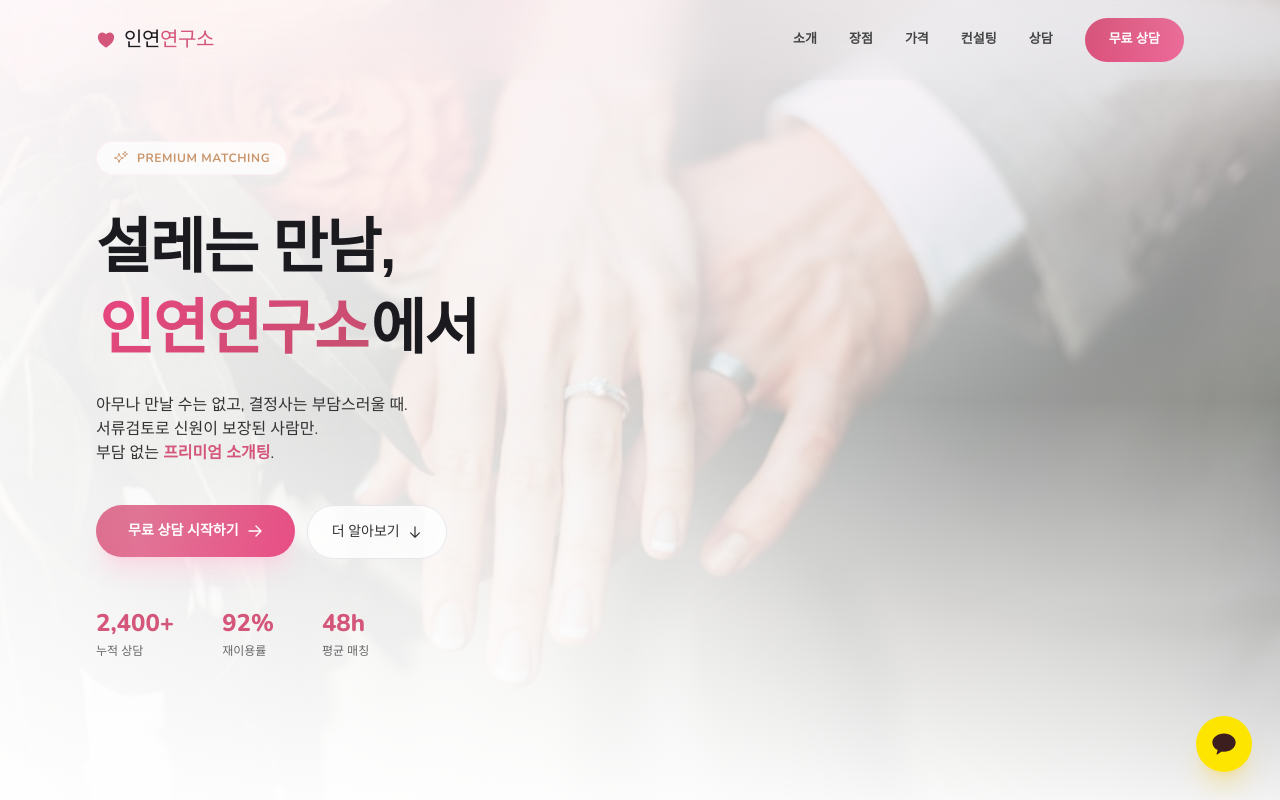
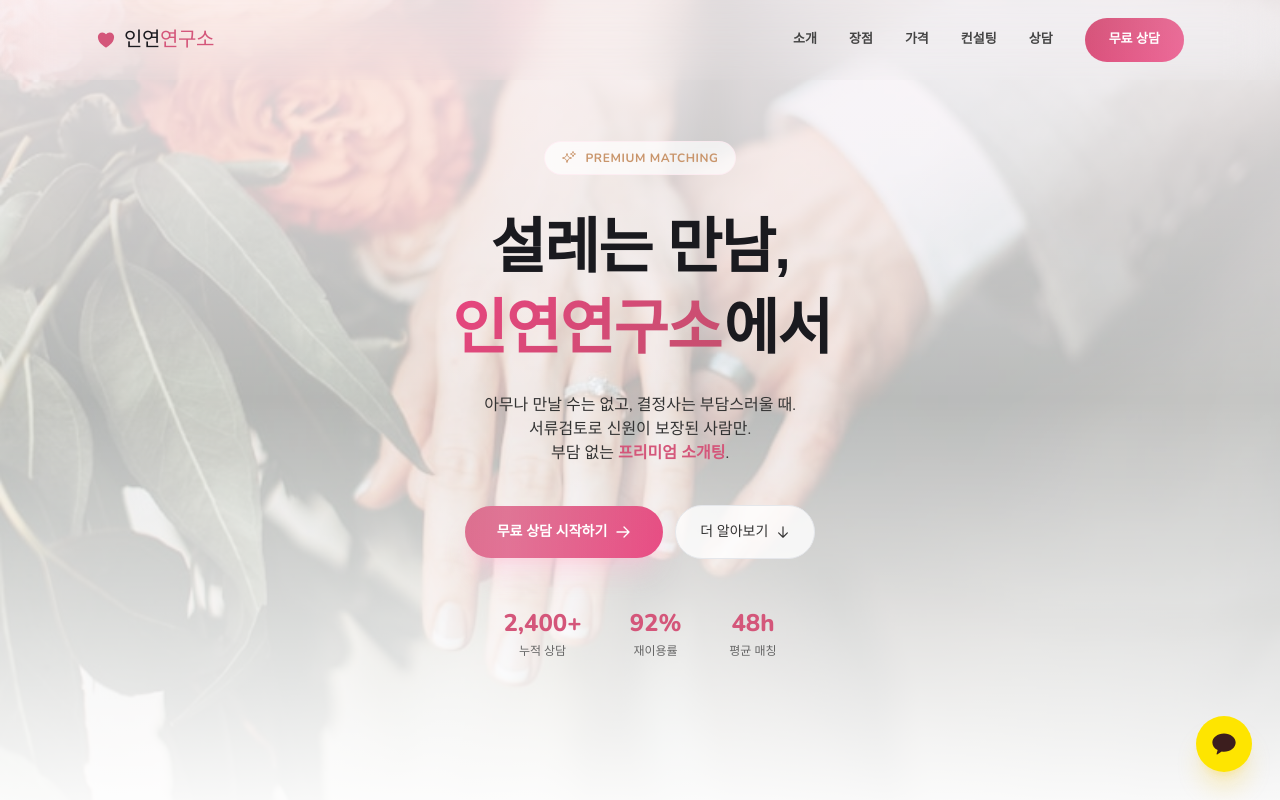
Before and after one commit to gustn0117/inyeon-lab, a Next.js app: page / in a window 1280 px wide. Shown: the top 800 px of the page. Built offline with nearby package versions, Linux system fonts and the light colour scheme; a web font is replaced by a local one.

Commit message:
히어로 섹션 가운데 정렬

```diff
--- a/src/app/page.tsx
+++ b/src/app/page.tsx
@@ -79,12 +79,12 @@ function HeroSection() {
       {/* Background image */}
       <div className="absolute inset-0">
         <Image src="/hero-couple.jpg" alt="" fill className="object-cover object-center" priority />
-        <div className="absolute inset-0 bg-gradient-to-r from-white/95 via-white/80 to-white/40" />
+        <div className="absolute inset-0 bg-white/70" />
         <div className="absolute inset-0 bg-gradient-to-b from-[#fff5f8]/60 via-transparent to-white/90" />
       </div>
 
-      <div className="relative z-10 max-w-6xl mx-auto px-5 sm:px-8 w-full">
-        <div className="max-w-lg pt-24 sm:pt-0">
+      <div className="relative z-10 max-w-6xl mx-auto px-5 sm:px-8 w-full text-center">
+        <div className="max-w-2xl mx-auto pt-24 sm:pt-0">
           <div className="hero-anim hero-d1 inline-flex items-center gap-2 bg-white/70 backdrop-blur-sm rounded-full px-4 py-2 mb-8 border border-pink-100/50">
             <span style={{ color: gd }}>{I.sparkle("w-4 h-4")}</span>
             <span className="text-xs font-bold tracking-wider" style={{ color: gd }}>PREMIUM MATCHING</span>
@@ -94,13 +94,13 @@ function HeroSection() {
             설레는 만남,<br /><span className="text-gradient">인연연구소</span>에서
           </h1>
 
-          <p className="hero-anim hero-d3 text-sm sm:text-base leading-relaxed max-w-md mb-10" style={{ color: sb }}>
+          <p className="hero-anim hero-d3 text-sm sm:text-base leading-relaxed max-w-md mx-auto mb-10" style={{ color: sb }}>
             아무나 만날 수는 없고, 결정사는 부담스러울 때.<br />
             서류검토로 신원이 보장된 사람만.<br />
             부담 없는 <strong style={{ color: pk }}>프리미엄 소개팅</strong>.
           </p>
 
-          <div className="hero-anim hero-d4 flex flex-col sm:flex-row items-start gap-3 mb-12">
+          <div className="hero-anim hero-d4 flex flex-col sm:flex-row items-center justify-center gap-3 mb-12">
             <a href={KAKAO} target="_blank" rel="noopener noreferrer" className="group inline-flex items-center justify-center gap-2 text-white px-8 py-4 rounded-full text-sm font-bold btn-shimmer shadow-xl shadow-pink-200/40 hover:shadow-2xl transition-all" style={{ background: `linear-gradient(135deg, ${pk}, #e8457f)` }}>
               무료 상담 시작하기 {I.arrowR("w-4 h-4 group-hover:translate-x-1 transition-transform")}
             </a>
@@ -109,7 +109,7 @@ function HeroSection() {
             </a>
           </div>
 
-          <div className="hero-anim hero-d5 flex gap-8 sm:gap-12">
+          <div className="hero-anim hero-d5 flex justify-center gap-8 sm:gap-12">
             {[{ v: "2,400+", l: "누적 상담" }, { v: "92%", l: "재이용률" }, { v: "48h", l: "평균 매칭" }].map((s, i) => (
               <div key={i}>
                 <div className="text-xl sm:text-2xl font-extrabold" style={{ color: pk, fontFamily: "'Nunito', sans-serif" }}>{s.v}</div>
```
